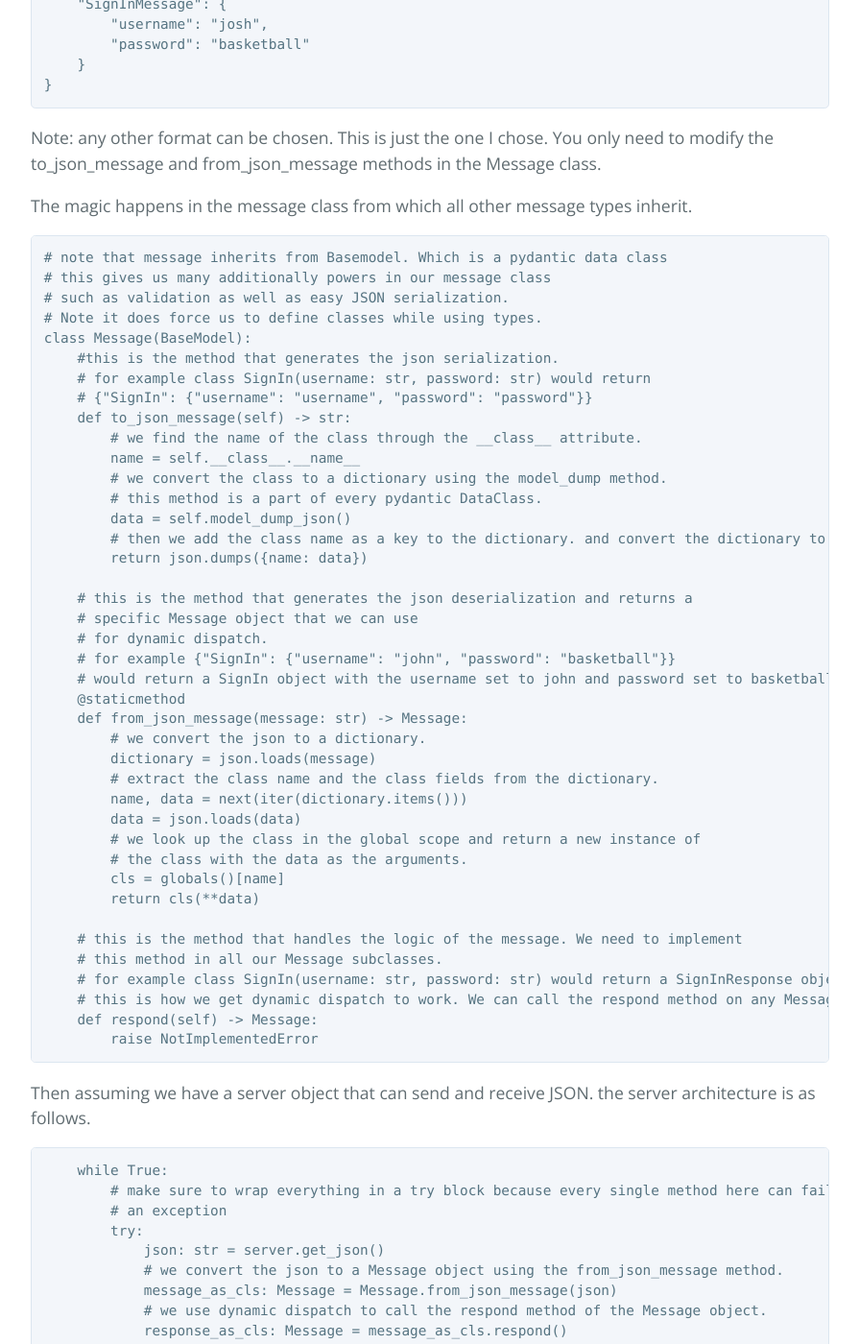
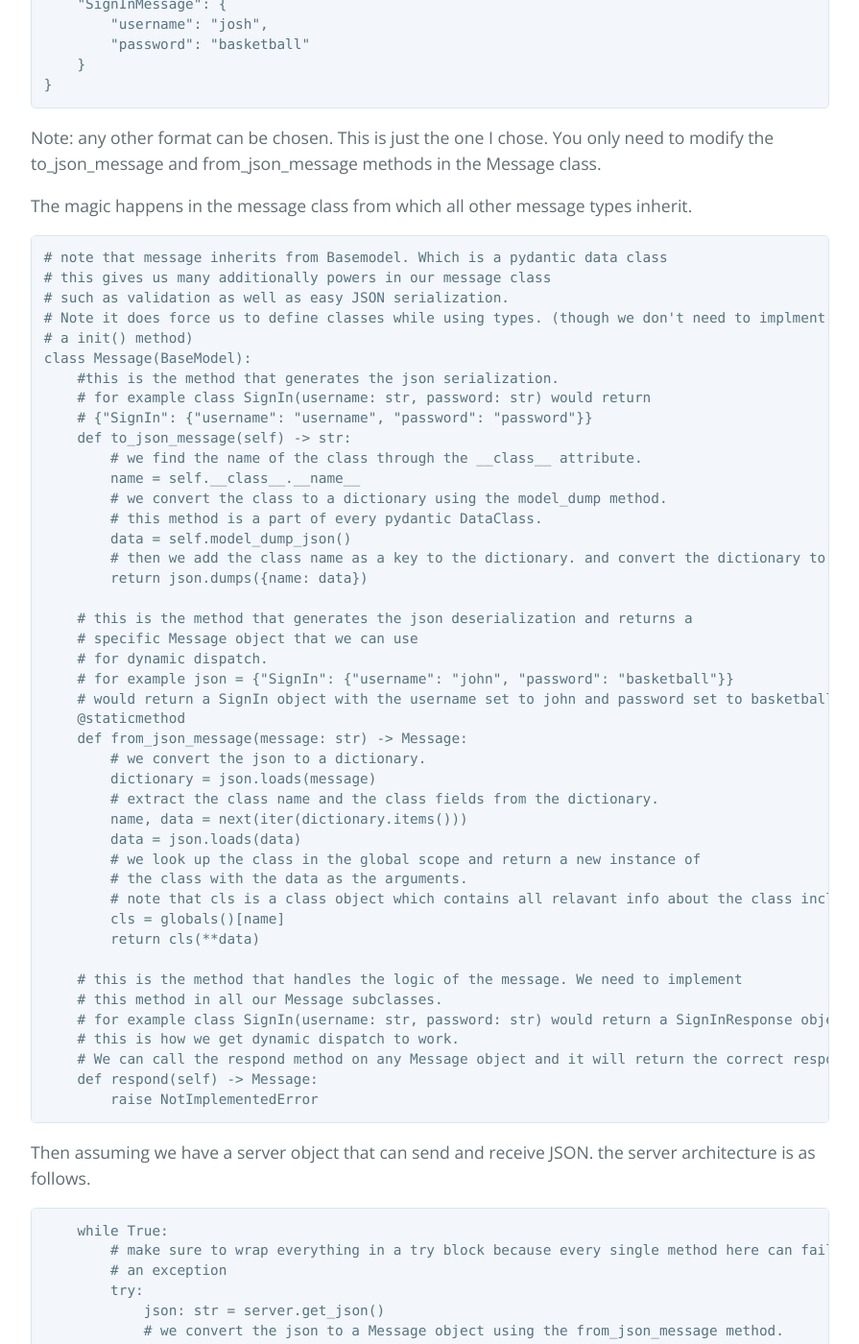
Before and after one commit to learning-software-engineering/learning-software-engineering.github.io, a Jekyll site: the page built from Topics/Tech_Stacks/Metaprogramming.md, in a window 1280 px wide and 1400 px high, scrolled down 1060 px. Shown: the whole window at 96% size, without its empty margins (192-1087 px from the left). Built offline with Jekyll 4.4.1, drawn with Linux system fonts in a browser that asks for light colours; our own code applies the rules of GitHub Pages for plain Markdown files; some of the changed text lies outside the part shown.

Commit message:
Update Metaprogramming.md
cleaned up a bit

````diff
--- a/Topics/Tech_Stacks/Metaprogramming.md
+++ b/Topics/Tech_Stacks/Metaprogramming.md
@@ -46,7 +46,8 @@ The magic happens in the message class from which all other message types inheri
 # note that message inherits from Basemodel. Which is a pydantic data class
 # this gives us many additionally powers in our message class
 # such as validation as well as easy JSON serialization.
-# Note it does force us to define classes while using types.
+# Note it does force us to define classes while using types. (though we don't need to implment
+# a init() method)
 class Message(BaseModel):
     #this is the method that generates the json serialization.
     # for example class SignIn(username: str, password: str) would return
@@ -63,7 +64,7 @@ class Message(BaseModel):
     # this is the method that generates the json deserialization and returns a
     # specific Message object that we can use
     # for dynamic dispatch.
-    # for example {"SignIn": {"username": "john", "password": "basketball"}}
+    # for example json = {"SignIn": {"username": "john", "password": "basketball"}}
     # would return a SignIn object with the username set to john and password set to basketball.
     @staticmethod
     def from_json_message(message: str) -> Message:
@@ -74,13 +75,15 @@ class Message(BaseModel):
         data = json.loads(data)
         # we look up the class in the global scope and return a new instance of
         # the class with the data as the arguments.
+        # note that cls is a class object which contains all relavant info about the class including it's constructor
         cls = globals()[name]
         return cls(**data)
 
     # this is the method that handles the logic of the message. We need to implement
     # this method in all our Message subclasses.
     # for example class SignIn(username: str, password: str) would return a SignInResponse object.
-    # this is how we get dynamic dispatch to work. We can call the respond method on any Message object and it will return the correct response. as defined by the subclass.
+    # this is how we get dynamic dispatch to work.
+    # We can call the respond method on any Message object and it will return the correct response. as defined by the subclass.
     def respond(self) -> Message:
         raise NotImplementedError
 ```
````
Also changed, not shown: other parts of Topics/Tech_Stacks/Metaprogramming.md (+3 -2 lines).
